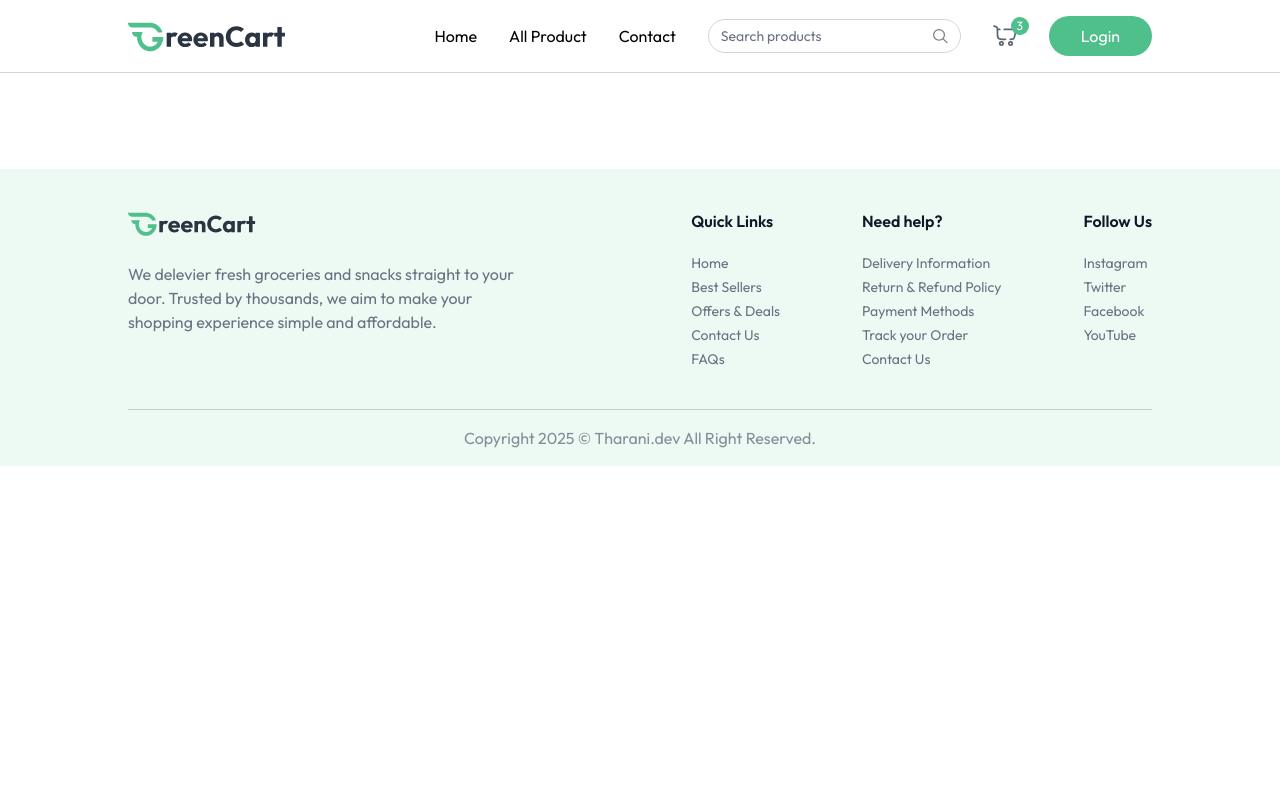
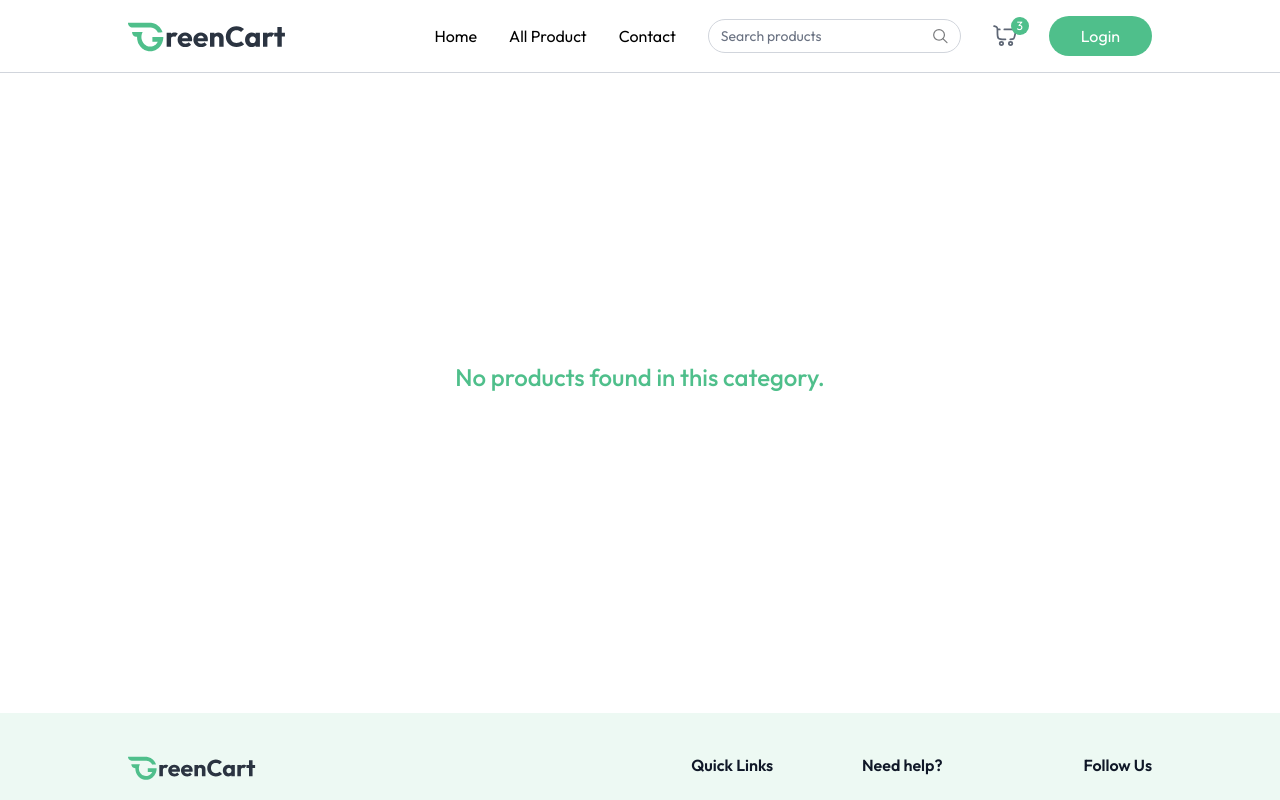
Before and after one commit to tharani-2006/GreenCart, a React (Vite) app in the folder client/: page /products/1 in a window 1280 px wide. Shown: the top 800 px of the page. Built offline with nearby package versions, Linux system fonts and the light colour scheme.

Commit message:
feat: develop categories page

```diff
--- a/client/src/App.jsx
+++ b/client/src/App.jsx
@@ -7,6 +7,7 @@
 import { useAppContext } from './context/AppContext'
 import Login from './components/Login.jsx'
 import AllProducts from './pages/AllProducts.jsx'
+import ProductCategory from './pages/ProductCategory.jsx'
 
 const App = () => {
 
@@ -25,6 +26,7 @@
         <Routes>
           <Route path='/' element={<Home />} />
           <Route path='/products' element={<AllProducts />} />
+          <Route path='/products/:category' element={<ProductCategory />} />
         </Routes>
       </div>
 
--- a/client/src/components/Navbar.jsx
+++ b/client/src/components/Navbar.jsx
@@ -1,16 +1,22 @@
-import React, { use } from 'react'
+import React, { useEffect } from 'react'
 import { NavLink } from 'react-router-dom'
 import { assets } from '../assets/assets'
 import { useAppContext } from '../context/AppContext'
 
 const Navbar = () => {
     const [open, setOpen] = React.useState(false)
-    const { user, setUser, setShowUserLogin, navigate } = useAppContext();
+    const { user,searchQuery, setSearchQuery, setUser, setShowUserLogin, navigate } = useAppContext();
 
     const logout = async () => {
         setUser(null);
         navigate('/');
     }
+
+    useEffect(() => {
+        if(searchQuery.length > 0){
+            navigate('/products');
+        }
+    },[searchQuery])
 
     return (
         <nav className="flex items-center justify-between px-6 md:px-16 lg:px-24 xl:px-32 py-4 border-b border-gray-300 bg-white relative transition-all">
@@ -26,7 +32,7 @@
                 <NavLink to="/">Contact</NavLink>
 
                 <div className="hidden lg:flex items-center text-sm gap-2 border border-gray-300 px-3 rounded-full">
-                    <input className="py-1.5 w-full bg-transparent outline-none placeholder-gray-500" type="text" placeholder="Search products" />
+                    <input onChange={(e) => setSearchQuery(e.target.value)} className="py-1.5 w-full bg-transparent outline-none placeholder-gray-500" type="text" placeholder="Search products" />
                     <img src={assets.search_icon} alt="search" className='w-4 h-4' />
                 </div>
 
--- /dev/null
+++ b/client/src/pages/ProductCategory.jsx
@@ -0,0 +1,40 @@
+import { useAppContext } from '../context/AppContext';
+import { useParams } from 'react-router-dom';
+import { categories } from '../assets/assets.js';
+import ProductCard from '../components/ProductCard';
+
+const ProductCategory = () => {
+
+    const { products } = useAppContext();
+    const { category } = useParams();
+
+    const searchCategory = categories.find((item) => item.path.toLowerCase() === category.toLowerCase());
+
+    const filteredProducts = products.filter((product) => product.category.toLowerCase() === category.toLowerCase());
+
+    return (
+        <div className='mt-16'>
+            {searchCategory && (
+                <div className='flex flex-col items-end w-max'>
+                    <p className='text-2xl font-medium'>{searchCategory.text.toUpperCase()}</p>
+                    <div className='w-16 h-0.5 bg-primary rounded-full'></div>
+                </div>
+            )}
+
+            {filteredProducts.length > 0 ? (
+                <div className='grid grid-cols-2 sm:grid-cols-3 md:grid-cols-4 gap-3 md:gap-6 lg:grid-cols-5 mt-6 '>
+                    {filteredProducts.map((product) => (
+                        <ProductCard key={product._id} product={product} />
+                    ))}
+                </div>
+            ) : (
+                <div className='flex items-center justify-center h-[60vh]'>
+                    <p className='text-2xl font-medium text-primary'>No products found in this category.</p>
+                </div>
+
+            )}
+        </div>
+    )
+}
+
+export default ProductCategory
```
